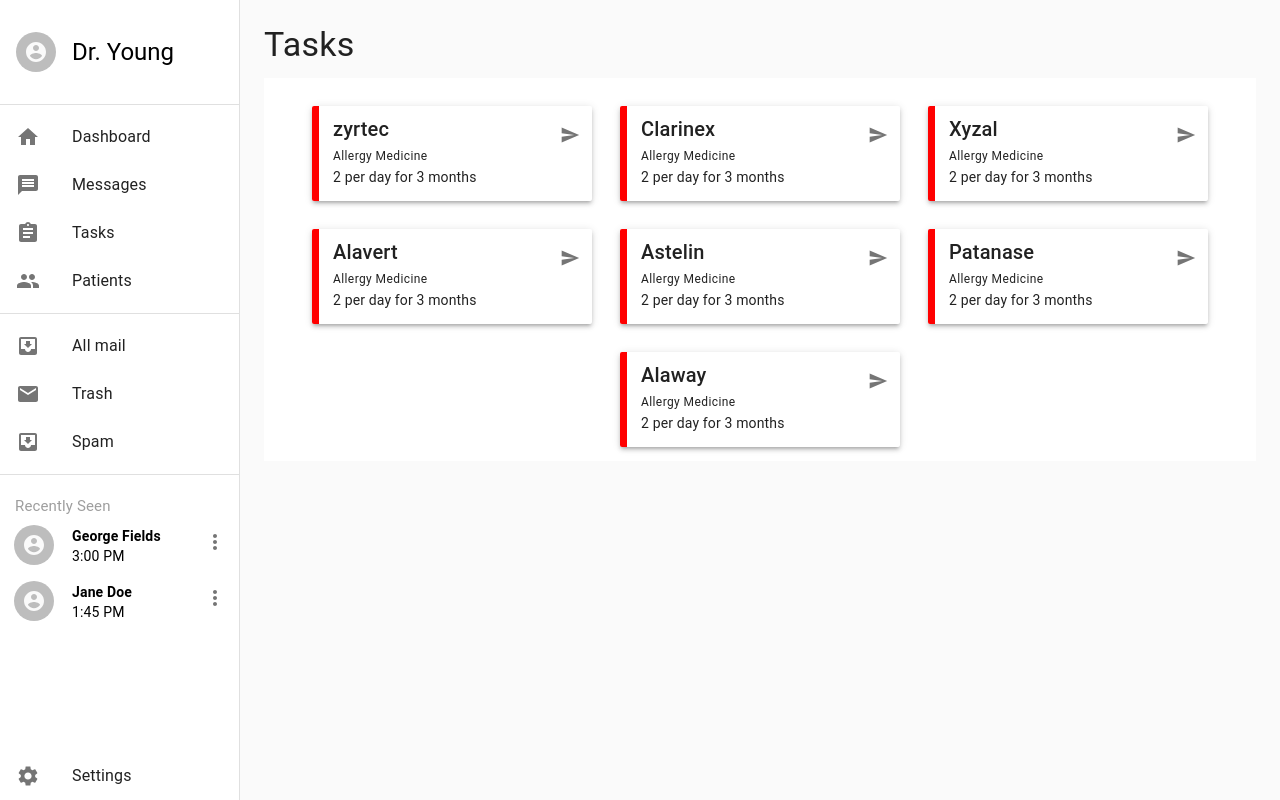
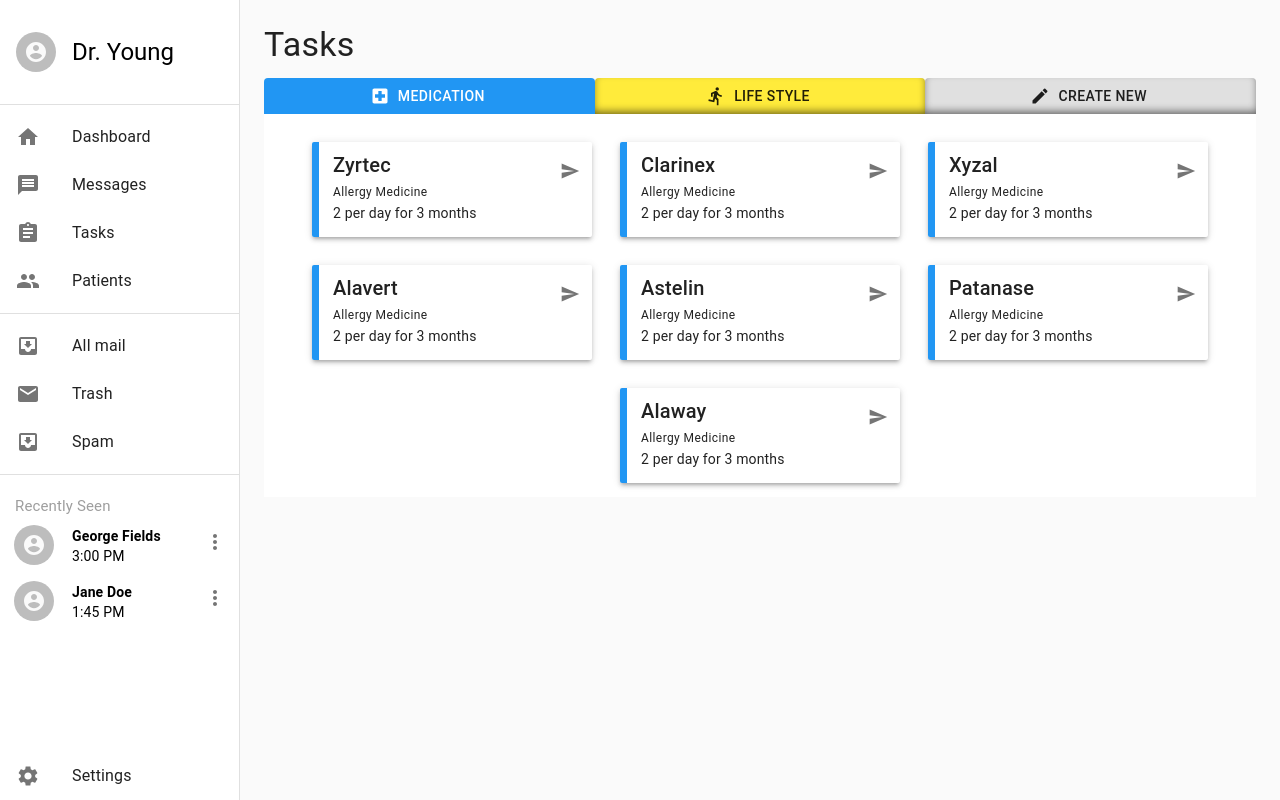
Before and after one commit to UTA-Senior-Design-2020/health-journal-frontend, a React (Create React App) app: page /tasks in a window 1280 px wide. Built offline with nearby package versions, Linux system fonts and the light colour scheme; no server answers; sample sign-in values are in the browser's storage.

Commit message:
Added default tasks with types. Doctors can selected between medication and lifestyle tasks. this is a view only

```diff
--- a/src/Components/tasks/TaskCard.js
+++ b/src/Components/tasks/TaskCard.js
@@ -14,7 +14,7 @@
   },
   container: {
     padding: ".5em 0 1em 1em",
-    borderLeft: "red .5em solid",
+    borderLeft: ({ borderColor }) => `.5em solid ${borderColor}`,
     borderRadius: "2px",
     display: "flex",
   },
@@ -24,8 +24,10 @@
   },
 });
 
-export default function TaskCard({ title }) {
-  const classes = useStyles();
+export default function TaskCard({ title, type, frequency, instructions }) {
+  const borderColor = type === "medication" ? "#2196f3" : "#ffeb3b";
+
+  const classes = useStyles({ borderColor });
 
   return (
     <Box className={classes.root}>
--- a/src/Pages/Tasks.js
+++ b/src/Pages/Tasks.js
@@ -1,9 +1,13 @@
 import React, { useEffect, useState } from "react";
 import { makeStyles } from "@material-ui/core/styles";
 import Typography from "@material-ui/core/Typography";
-import { Container, Box } from "@material-ui/core";
+import { Container, Box, Button } from "@material-ui/core";
 import TaskCard from "../Components/tasks/TaskCard";
 import axios from "axios";
+import LocalHospitalIcon from "@material-ui/icons/LocalHospital";
+import DirectionsRunIcon from "@material-ui/icons/DirectionsRun";
+import CreateIcon from "@material-ui/icons/Create";
+import taskList from "../data/taskList";
 
 const useStyles = makeStyles({
   root: {},
@@ -18,6 +22,28 @@
     justifyContent: "center",
     alignItems: "space-around",
   },
+  typeContainer: {
+    // border: "solid red 1px",
+    display: "flex",
+    justifyContent: "space-between",
+  },
+  type: {
+    // border: "solid blue 1px",
+
+    // background: red[500],
+    // color: "#fafafa",
+    width: "100%",
+    // height: "5em",
+    // margin: "0 .5em",
+    display: "flex",
+    justifyContent: "center",
+    alignItems: "center",
+    borderRadius: "4px 4px 0 0",
+    boxShadow: "inset 0px -4px 8px -2px rgba(0,0,0,0.6)",
+  },
+  selected: {
+    boxShadow: "none",
+  },
 });
 
 /* Tasks allows doctors to modify existing tasks that their patients currently have.
@@ -27,7 +53,9 @@
 
 export default function Tasks() {
   const classes = useStyles();
+  const TYPES = ["medication", "lifestyle"];
   const [tasks, setTasks] = useState([{ id: 1, name: "Run" }]);
+  const [selectedTab, setSelectedTab] = useState(0);
 
   useEffect(() => {
     // async function getData() {
@@ -61,17 +89,57 @@
       <Typography variant="h4" gutterBottom>
         Tasks
       </Typography>
-
+      <Box className={classes.typeContainer}>
+        <Button
+          variant="contained"
+          style={{ background: "#2196f3", color: "#fff" }}
+          className={`${classes.type} ${selectedTab === 0 && classes.selected}`}
+          startIcon={<LocalHospitalIcon fontSize="large" />}
+          onClick={() => {
+            setSelectedTab(0);
+          }}
+        >
+          Medication
+        </Button>
+        <Button
+          variant="contained"
+          style={{ background: "#ffeb3b" }}
+          startIcon={<DirectionsRunIcon fontSize="large" />}
+          className={`${classes.type} ${selectedTab === 1 && classes.selected}`}
+          onClick={() => {
+            setSelectedTab(1);
+          }}
+        >
+          Life Style
+        </Button>
+        <Button
+          variant="contained"
+          color="default"
+          className={classes.type}
+          startIcon={<CreateIcon fontSize="large" />}
+          onClick={() => {
+            alert("MAKING NEW");
+          }}
+        >
+          Create New
+        </Button>
+      </Box>
       <Container className={classes.container} maxWidth="lg">
         {/* <Typography variant="h6">General Tasks</Typography> */}
+
         <Box className={classes.tasksContainer}>
-          <TaskCard title="zyrtec" type="medication"></TaskCard>
+          {taskList
+            .filter((task) => task.type === TYPES[selectedTab])
+            .map((task) => (
+              <TaskCard {...task}></TaskCard>
+            ))}
+          {/* <TaskCard title="zyrtec" type="medication"></TaskCard>
           <TaskCard title="Clarinex"></TaskCard>
           <TaskCard title="Xyzal"></TaskCard>
           <TaskCard title="Alavert"></TaskCard>
           <TaskCard title="Astelin"></TaskCard>
           <TaskCard title="Patanase"></TaskCard>
-          <TaskCard title="Alaway"></TaskCard>
+          <TaskCard title="Alaway"></TaskCard> */}
         </Box>
       </Container>
     </div>
--- /dev/null
+++ b/src/data/taskList.js
@@ -0,0 +1,85 @@
+const defaultTasks = [
+  {
+    title: "Zyrtec",
+    type: "medication",
+    frequency: 1,
+    instructions: "Take once a day",
+  },
+  {
+    title: "Clarinex",
+    type: "medication",
+    frequency: 1,
+    instructions: "Take once a day",
+  },
+  {
+    title: "Xyzal",
+    type: "medication",
+    frequency: 1,
+    instructions: "Take once a day",
+  },
+  {
+    title: "Alavert",
+    type: "medication",
+    frequency: 1,
+    instructions: "Take once a day",
+  },
+  {
+    title: "Astelin",
+    type: "medication",
+    frequency: 1,
+    instructions: "Take once a day",
+  },
+  {
+    title: "Patanase",
+    type: "medication",
+    frequency: 1,
+    instructions: "Take once a day",
+  },
+  {
+    title: "Alaway",
+    type: "medication",
+    frequency: 1,
+    instructions: "Take once a day",
+  },
+  // ---------------------------------------LIFE STYLE
+  {
+    title: "Run - 2 mins",
+    type: "lifestyle",
+    frequency: 1,
+    instructions: "Run for 10 minutes a day.",
+  },
+  {
+    title: "Run - 5 mins",
+    type: "lifestyle",
+    frequency: 1,
+    instructions: "Run for 10 minutes.",
+  },
+  {
+    title: "Walk - 10 mins",
+    type: "lifestyle",
+    frequency: 1,
+    instructions: "Walk for 10 minutes.",
+  },
+  {
+    title: "Walk - 20 mins",
+    type: "lifestyle",
+    frequency: 1,
+    instructions: "Walk for 20 minutes.",
+  },
+  {
+    title: "Swim - 15 mins",
+    type: "lifestyle",
+    frequency: 1,
+    instructions: "Swim for 15 minutes.",
+  },
+];
+
+export default defaultTasks;
+// "Title": "Run",
+// 		"StartDate": "2020-09-06 19:58:41",
+// 		"Frequency": 1,
+// 		"Instruction": "Start running",
+// 		"ImpactsAdherence": 1,
+// 		"TaskType": 0,
+// 		"PlotType": 0,
+// 		"PatientId": 6
```
